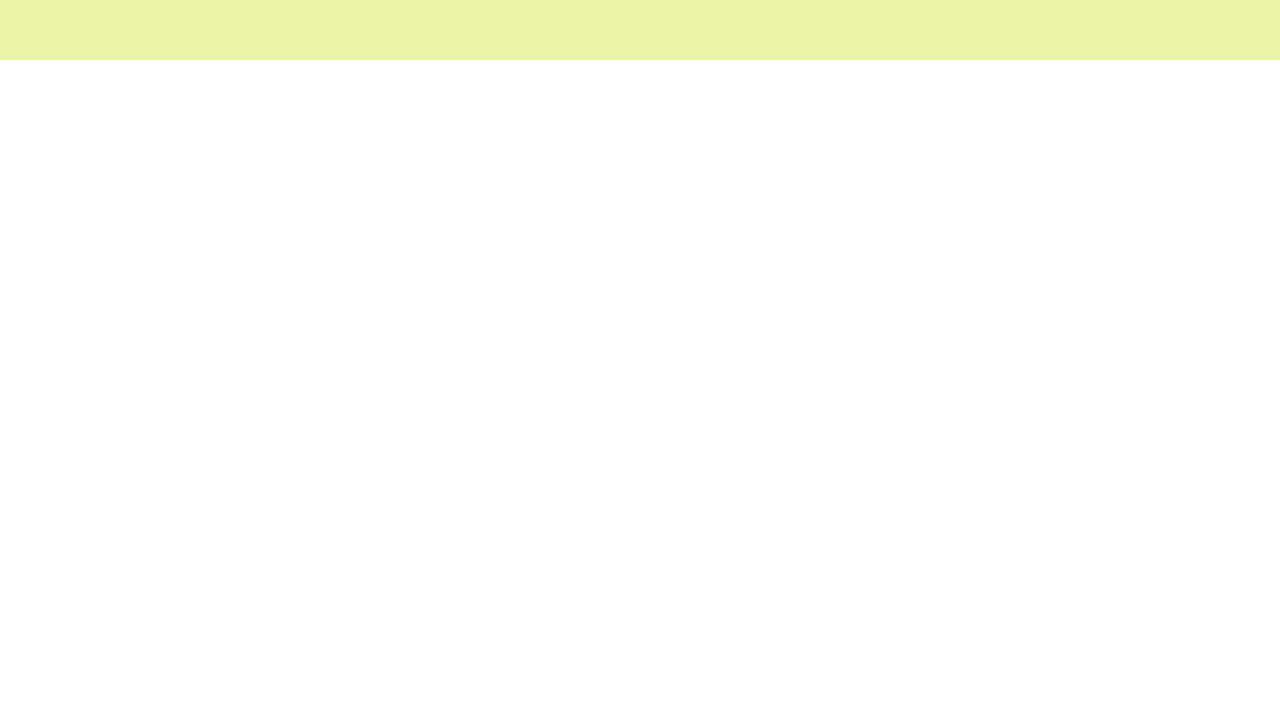
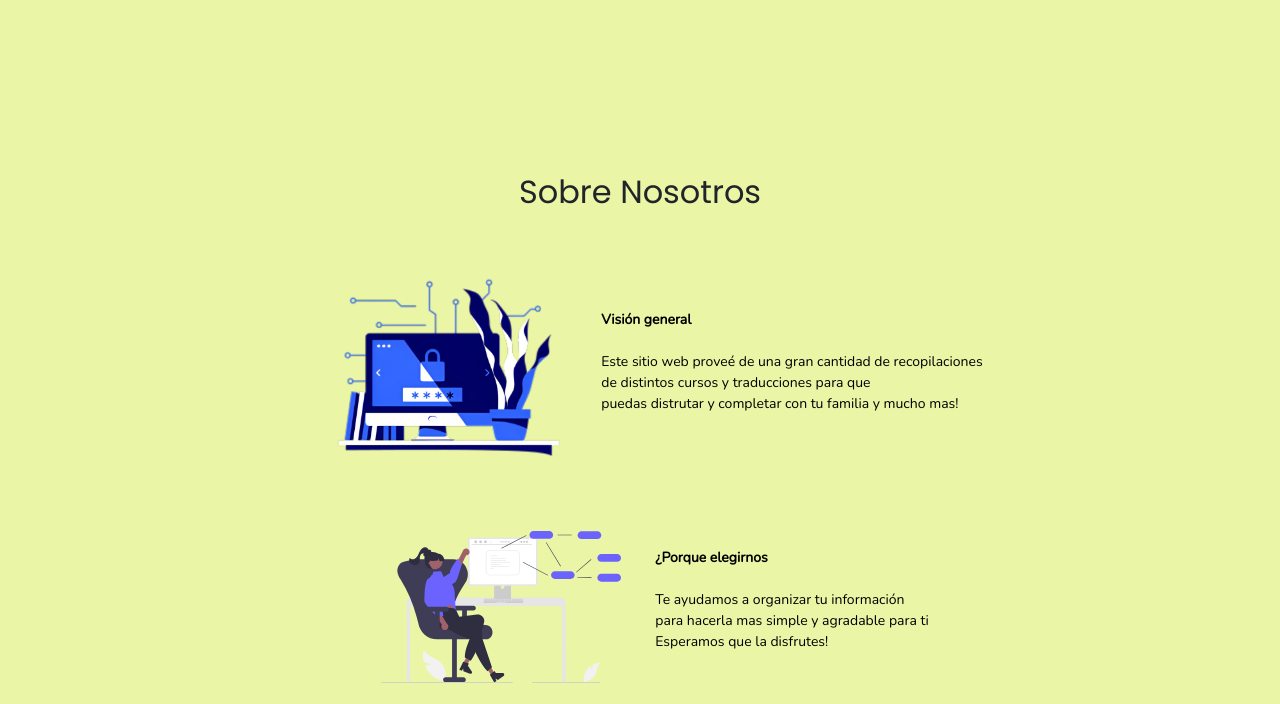
Before and after one commit to ferchuqui/sitiotalento, a plain HTML site: page index.html in a window 1280 px wide. Shown: the part 740-1444 px from the top of the page. Before the commit the page ends 800 px from the top, so only its background shows below. Drawn offline with nearby package versions, Linux system fonts and the light colour scheme; a small style sheet from the web is missing.

Commit message:
about section

```diff
--- a/css/styles.css
+++ b/css/styles.css
@@ -1,3 +1,10 @@
+* {
+    box-sizing: border-box;
+    margin: 0;
+    padding: 0;
+    scroll-behavior: smooth;
+    transition: all 0.5s;
+}
 body {
     font-family: 'Poppins', sans-serif;
 }
@@ -272,7 +279,38 @@ button i {
 }
 
 /* ----------------- ABOUT ----------------- */
+.about {
+    align-items: center;
+    background-color: #eaf5a5;
+    display: flex;
+    flex-direction: column;
+    justify-content: center;
+    position: relative;
+    text-align: center;
+    width: 100%;
+}
 
+.about h2 {
+    margin: 0.4em;
+}
+.about .content {
+    justify-content: center;
+    align-items: center;
+    display: flex;
+    flex-direction: row;
+}
+.about .content p {
+    text-align: left;
+    display: flex;
+    flex-direction: column;
+}
+.about .content p span {
+    font-weight: 600;
+}
+.about img {
+    width: 15em;
+    margin: 1.3em 2em;
+}
 /* ----------------- SERVICES ----------------- */
 
 /* ----------------- NEWSLETTER ----------------- */
--- a/index.html
+++ b/index.html
@@ -84,7 +84,27 @@
 
 
         <!------------------- ABOUT ------------------->
+        <section class="about" id="about">
+            <h2>Sobre Nosotros</h2>
+            <div class="content first">
+                <img src="img/about.png" alt="Sobre nosotros">
+                <p>
+                    <span>Visión general</span><br>
+                    Este sitio web proveé de una gran cantidad de recopilaciones <br>de distintos cursos y traducciones para que <br>puedas distrutar y completar con tu familia y mucho mas!
+                </p>
+            </div>
 
+            <div class="content">
+                <img src="img/engineer.svg" alt="Sobre nosotros">
+                <p>
+                    <span>¿Porque elegirnos</span><br>
+                    Te ayudamos a organizar tu información<br>
+                    para hacerla mas simple y agradable para ti<br>
+                    Esperamos que la disfrutes!
+                </p>
+            </div>
+
+        </section>
         <!------------------- SERVICES ------------------->
 
         <!------------------- NEWSLETTER ------------------->
```
